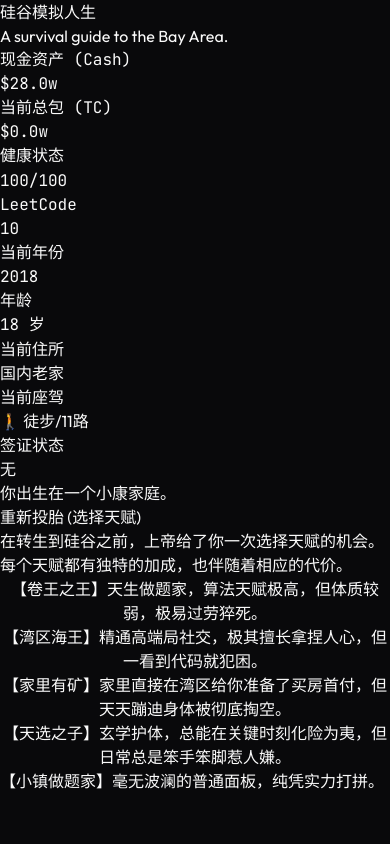
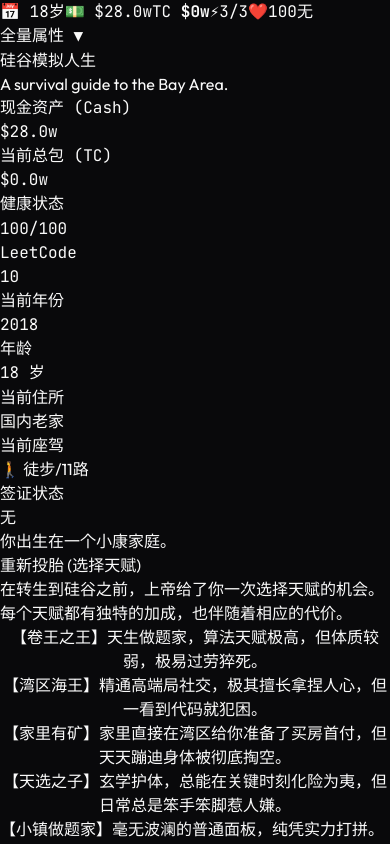
Before and after one commit to DeanChensj/sv-life-reboot, a React (Vite) app: page / in a window 390 px wide. Built offline with nearby package versions, Linux system fonts and the light colour scheme.

Commit message:
feat(mobile-ux): implement zero-scroll collapsible top sheet drawer for Bento stats panel on mobile devices

```diff
--- a/src/App.tsx
+++ b/src/App.tsx
@@ -6,9 +6,15 @@ import { BentoStatsPanel } from './components/BentoStatsPanel';
 export default function App() {
   const [gameState, setGameState] = useState<GameState>(generateInitialState);
   const [currentEventId, setCurrentEventId] = useState<string>('choose_trait');
+  const [isMobileStatsOpen, setIsMobileStatsOpen] = useState<boolean>(false);
 
   useEffect(() => {
-    window.scrollTo(0, 0);
+    const cardEl = document.getElementById('event-decision-card');
+    if (cardEl && window.innerWidth < 1024) {
+      cardEl.scrollIntoView({ behavior: 'smooth', block: 'start' });
+    } else {
+      window.scrollTo({ top: 0, behavior: 'smooth' });
+    }
   }, [currentEventId]);
 
   const currentEvent = events[currentEventId];
@@ -50,6 +56,7 @@ export default function App() {
     }
 
     setGameState(newState);
+    setIsMobileStatsOpen(false); // Close mobile drawer if open
 
     // 2. Transition to next event
     if (newState.status !== 'playing') {
@@ -71,14 +78,56 @@ export default function App() {
 
   return (
     <div className="min-h-screen bg-zinc-950 text-zinc-50 font-sans selection:bg-emerald-500/30 selection:text-emerald-200">
+      {/* Mobile Sticky Mini-HUD Header */}
+      <div className="lg:hidden sticky top-0 z-40 bg-zinc-950/95 backdrop-blur-xl border-b border-zinc-800/80 px-3 py-2.5 shadow-2xl flex items-center justify-between gap-2 text-xs font-mono">
+        <div className="flex items-center gap-2.5 overflow-x-auto no-scrollbar py-0.5">
+          <span className="font-bold text-[11px] text-zinc-200 bg-zinc-800/90 px-2 py-0.5 rounded shrink-0 border border-zinc-700/50">📅 {gameState.age}岁</span>
+          <span className="font-bold text-emerald-400 shrink-0">💵 ${gameState.cash.toFixed(1)}w</span>
+          <span className="text-zinc-400 shrink-0">TC <strong className="text-zinc-200">${gameState.tc}w</strong></span>
+          {gameState.ap !== undefined && (
+            <span className="font-bold text-indigo-400 shrink-0">⚡{gameState.ap}/{gameState.max_ap || 3}</span>
+          )}
+          <span className="text-rose-400 shrink-0">❤️{Math.max(0, gameState.health)}</span>
+          <span className="text-amber-400 shrink-0">{gameState.visa}</span>
+        </div>
+        <button
+          onClick={() => setIsMobileStatsOpen(!isMobileStatsOpen)}
+          className={`shrink-0 px-2.5 py-1 rounded-lg text-[10px] font-bold border transition-all active:scale-95 ${
+            isMobileStatsOpen
+              ? 'bg-emerald-500 text-zinc-950 border-emerald-400 shadow-lg shadow-emerald-500/20'
+              : 'bg-zinc-800 hover:bg-zinc-700 text-emerald-300 border-zinc-700/70'
+          }`}
+        >
+          {isMobileStatsOpen ? '收起 ▲' : '全量属性 ▼'}
+        </button>
+      </div>
+
+      {/* Mobile Slide-Down Drawer Overlay */}
+      {isMobileStatsOpen && (
+        <div className="lg:hidden fixed inset-x-0 top-[42px] bottom-0 z-50 bg-zinc-950/95 backdrop-blur-2xl p-4 overflow-y-auto animate-in fade-in slide-in-from-top-3 duration-200">
+          <div className="flex justify-between items-center mb-4 pb-2 border-b border-zinc-800">
+            <span className="text-xs font-mono font-bold text-emerald-400 uppercase tracking-widest">📊 角色档案与完整 Bento 属性</span>
+            <button
+              onClick={() => setIsMobileStatsOpen(false)}
+              className="text-xs text-zinc-300 hover:text-white bg-zinc-800 hover:bg-zinc-700 px-3 py-1 rounded-full font-bold border border-zinc-700 active:scale-95 transition-all"
+            >
+              完成返回决策 ✕
+            </button>
+          </div>
+          <BentoStatsPanel gameState={gameState} currentEventId={currentEventId} />
+        </div>
+      )}
+
       <div className="max-w-[1400px] mx-auto p-4 md:p-8 lg:p-12">
         <div className="grid grid-cols-1 lg:grid-cols-12 gap-8 lg:gap-16 items-start">
 
-          {/* Left Sticky Bento Panel */}
-          <BentoStatsPanel gameState={gameState} currentEventId={currentEventId} />
+          {/* Left Sticky Bento Panel (Desktop Only, Mobile uses sliding drawer) */}
+          <div className="hidden lg:flex lg:col-span-5 flex-col sticky top-12">
+            <BentoStatsPanel gameState={gameState} currentEventId={currentEventId} />
+          </div>
 
           {/* Right Column: Event Narrative & Decisions */}
-          <div className="lg:col-span-7 flex flex-col justify-center min-h-[60vh] lg:min-h-[80vh] lg:pl-8 xl:pl-16">
+          <div className="col-span-1 lg:col-span-7 flex flex-col justify-center min-h-[65vh] lg:min-h-[80vh] lg:pl-8 xl:pl-16">
 
             {/* Message Banner */}
             {gameState.message && (
@@ -88,7 +137,7 @@ export default function App() {
             )}
 
             {/* Event Card */}
-            <div key={currentEventId} className="bg-zinc-900/40 rounded-3xl p-8 md:p-12 border border-zinc-800 backdrop-blur-md transition-all duration-300 shadow-2xl animate-in fade-in duration-500 slide-in-from-bottom-2">
+            <div key={currentEventId} id="event-decision-card" className="scroll-mt-14 bg-zinc-900/40 rounded-3xl p-8 md:p-12 border border-zinc-800 backdrop-blur-md transition-all duration-300 shadow-2xl animate-in fade-in duration-500 slide-in-from-bottom-2">
               {gameState.status === 'playing' && currentEvent ? (
                 <>
                   <h2 className="text-3xl md:text-4xl font-bold tracking-tight text-zinc-50 mb-6">{currentEvent.title}</h2>
--- a/src/components/BentoStatsPanel.tsx
+++ b/src/components/BentoStatsPanel.tsx
@@ -19,7 +19,7 @@ export const BentoStatsPanel: React.FC<BentoStatsPanelProps> = ({ gameState, cur
   const showAPBar = gameState.ap !== undefined && AP_VISIBLE_EVENTS.has(currentEventId);
 
   return (
-    <div className="lg:col-span-5 order-first lg:order-none lg:sticky lg:top-12 flex flex-col mb-6 lg:mb-0">
+    <div id="bento-stats-panel" className="lg:col-span-5 order-first lg:order-none lg:sticky lg:top-12 flex flex-col mb-6 lg:mb-0">
       {/* Header / Title */}
       <div className="mb-10">
         <h1 className="text-4xl md:text-5xl font-bold tracking-tighter text-zinc-100 mb-3">
```
